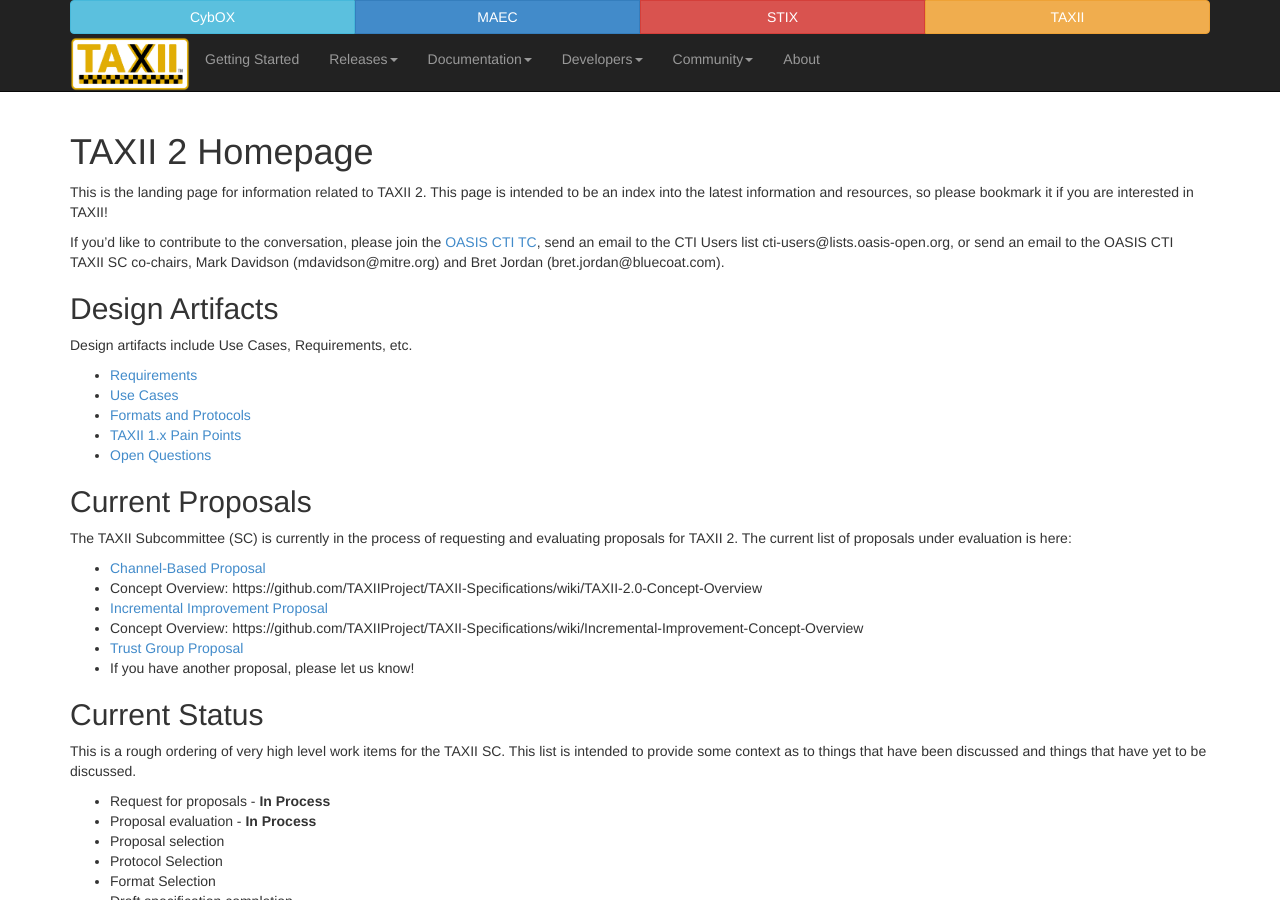
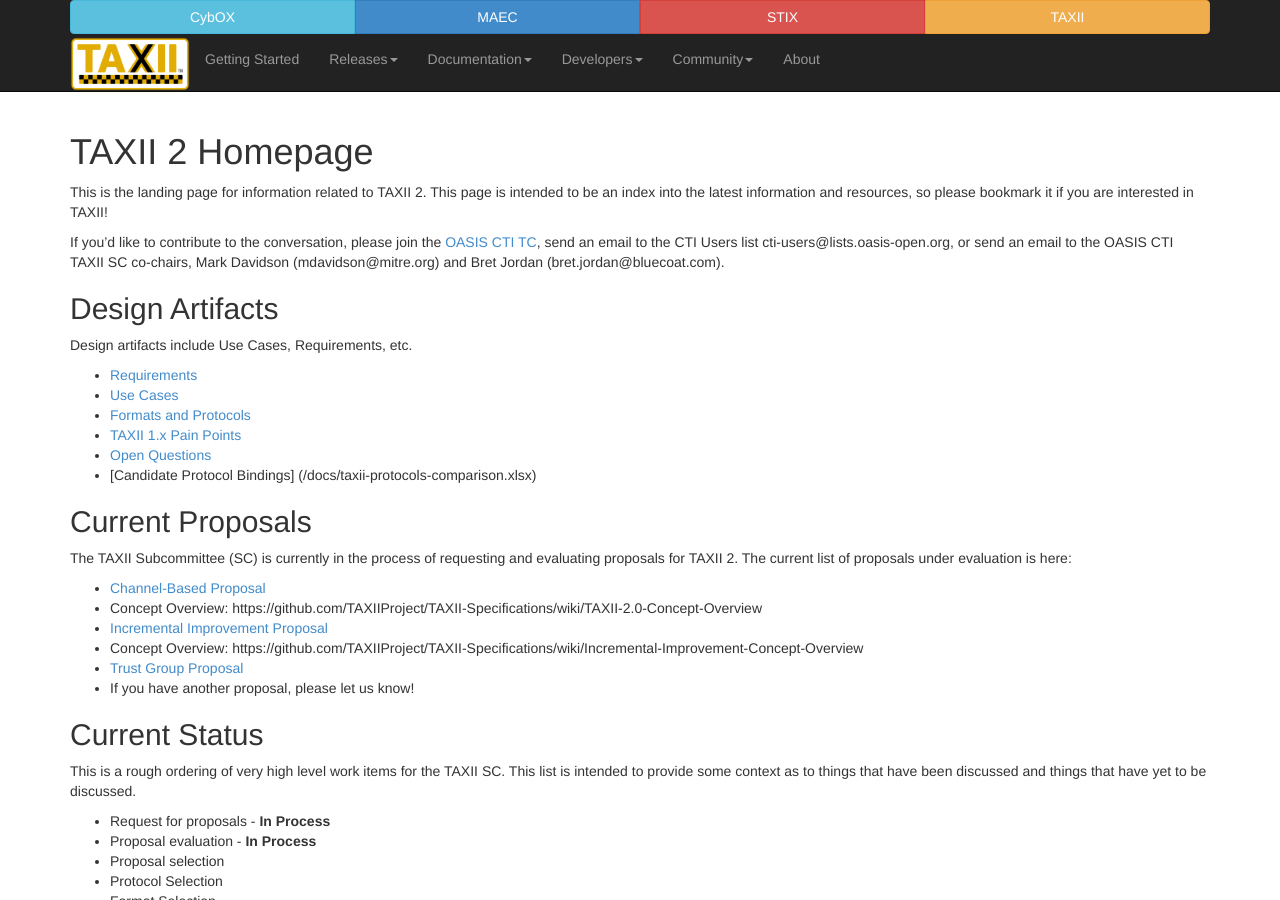
Before and after one commit to TAXIIProject/taxiiproject.github.io, a Jekyll site: the page built from taxii2/index.md, in a window 1280 px wide and 900 px high. Built offline with Jekyll 4.4.1, drawn with Linux system fonts in a browser that asks for light colours; Markdown is read by kramdown in place of the engine named in the settings.

Commit message:
Added protocol comparison. Thanks to JG!

```diff
--- a/taxii2/index.md
+++ b/taxii2/index.md
@@ -18,6 +18,7 @@ Design artifacts include Use Cases, Requirements, etc.
 * [Formats and Protocols](https://github.com/TAXIIProject/TAXII-Specifications/wiki/TAXII-2.0-Formats-and-Protocols)
 * [TAXII 1.x Pain Points](https://github.com/TAXIIProject/TAXII-Specifications/wiki/TAXII-1.1-1.0-Pain-Points)
 * [Open Questions](https://github.com/TAXIIProject/TAXII-Specifications/wiki/TAXII-2.0-Open-Questions)
+* [Candidate Protocol Bindings] (/docs/taxii-protocols-comparison.xlsx)
 
 ## Current Proposals
 The TAXII Subcommittee (SC) is currently in the process of requesting and evaluating proposals for TAXII 2.
```
Also changed, not shown: 1 other file.
